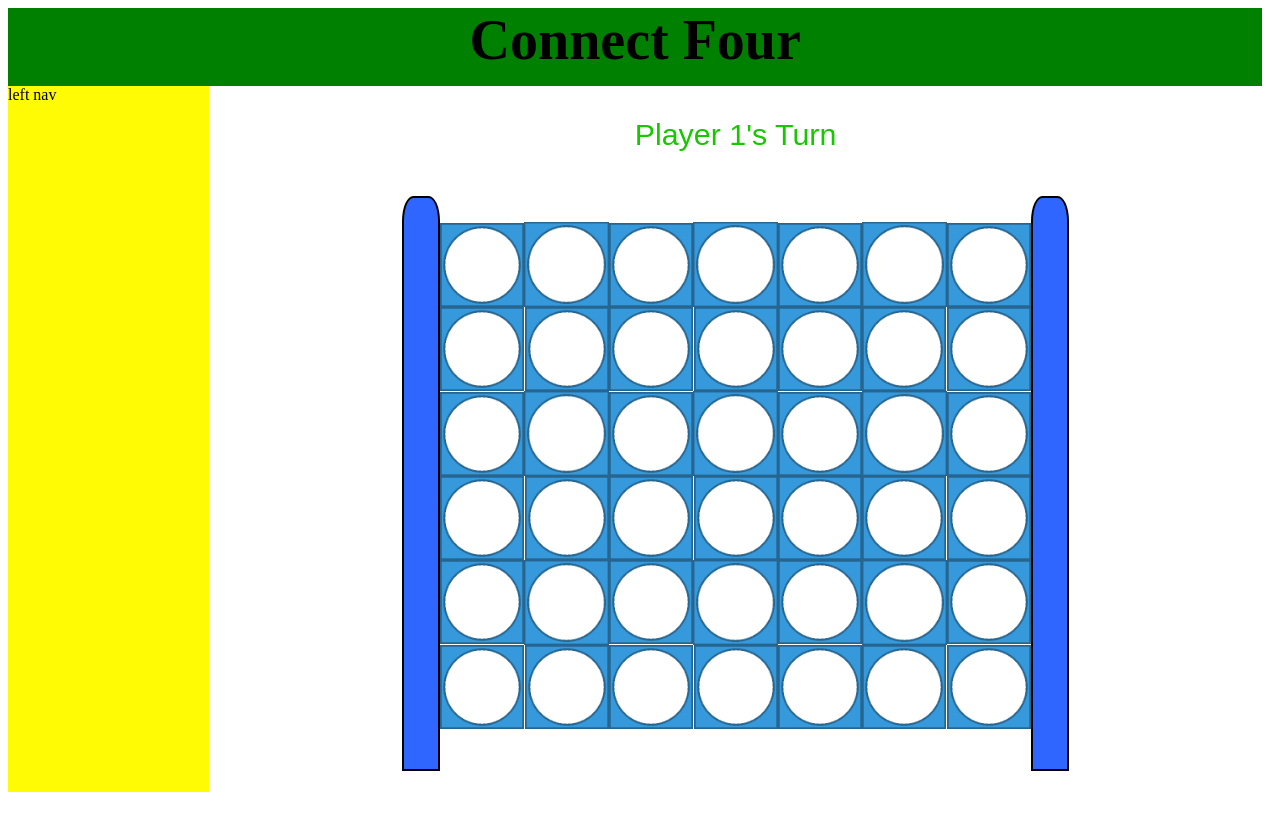
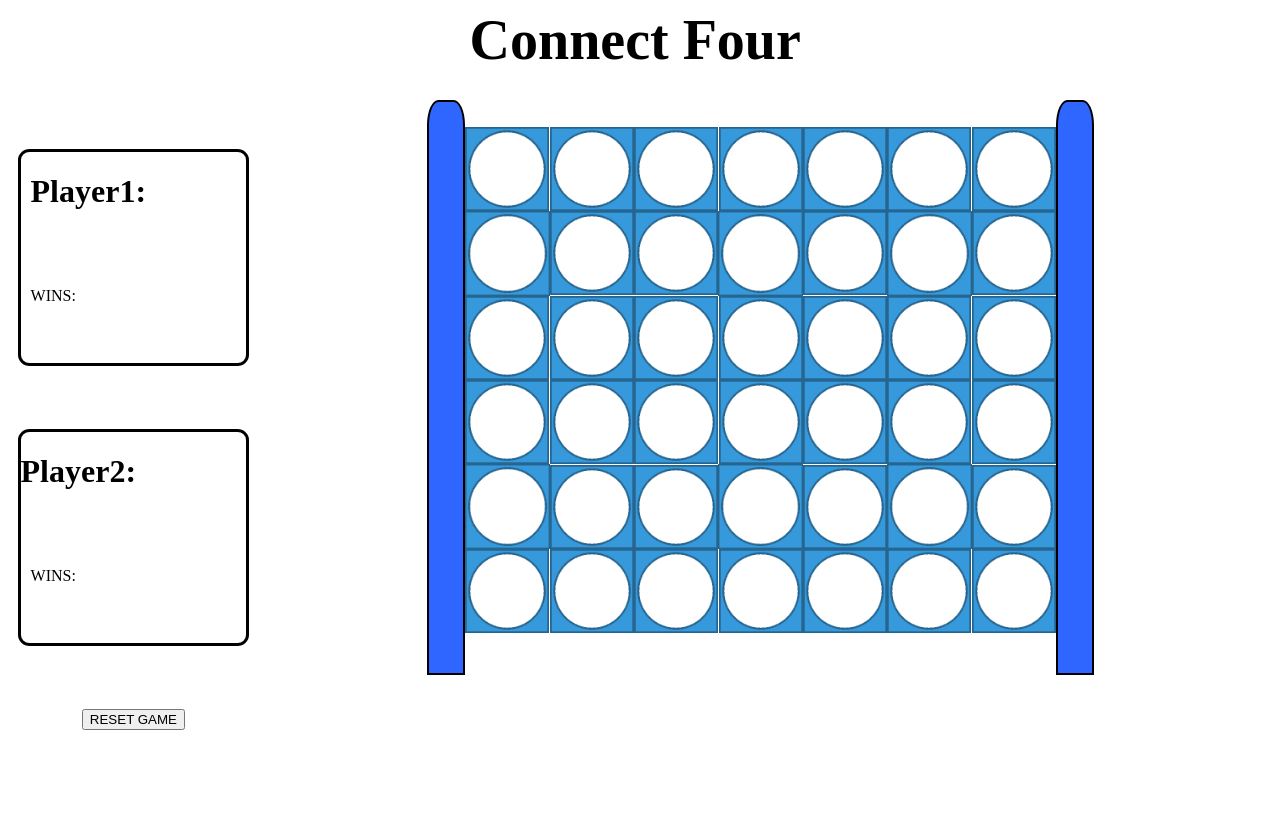
Before and after one commit to caxpper/connect4, a plain HTML site: page index.html in a window 1280 px wide. Drawn offline with nearby package versions, Linux system fonts and the light colour scheme.

Commit message:
removed background colors

```diff
--- a/index.html
+++ b/index.html
@@ -16,12 +16,19 @@
             <h2>Connect Four</h2>
         </div>
         <div class="leftNav">
-            <p>left nav</p>
+            <div class="player1Stats">
+                <h1>Player1:</h1>
+                <p>WINS: </p>
+            </div>
+            <div class="player2Stats">
+                <h1>Player2:</h1>
+                <p>WINS: </p>
+            </div>
+            <div class="resetButtonDiv">
+                <button>RESET GAME</button>
+            </div>
         </div>
         <div class="mainContent">
-            <div class="playerTurn">
-                <p>Player 1's Turn</p>
-            </div>
             <div class="gameBoardContainer">
                 <div class="leftSide">
                     <p></p>
--- a/style.css
+++ b/style.css
@@ -14,7 +14,7 @@ body {
 .header {
     width: 100%;
     height: 10%;
-    background-color: green;
+    background-color: transparent;
 }
 
 .header > h2 {
@@ -24,19 +24,42 @@ body {
 }
 
 .leftNav {
-    width: 16%;
+    width: 20%;
     height: 90%;
-    background-color: rgb(255, 251, 4);
+    display: flex;
+    flex-direction: column;
+    background-color: transparent;
+    justify-content: space-evenly;
+    align-items: center;
 }
 
-.leftNav > p {
-    margin: 0;
+.player1Stats, .player2Stats {
+    width: 90%;
+    height: 30%;
+    border: solid;
+    border-radius: 5%;
 }
 
+.player1Stats h1, p {
+    margin-left: 10px;
+}
+
+.player2Stats > p {
+    margin-top: 55px;
+    float: left;
+}
+
+.player1Stats > p {
+    margin-top: 55px;
+    float: left;
+}
+/* .resetButtonDiv {
+
+} */
+
 .mainContent {
-    width: 84%;
+    width: 80%;
     height: 90%;
-    background: white;
     text-align: center;
 }
 
```
